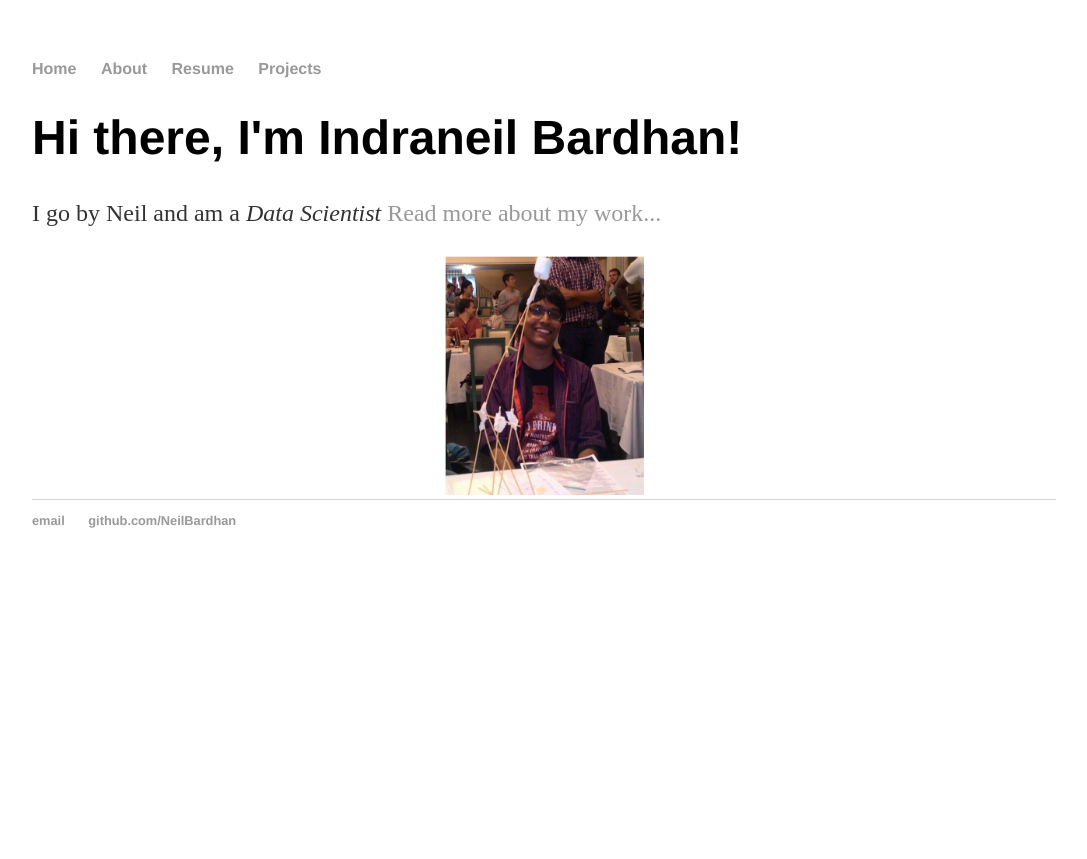
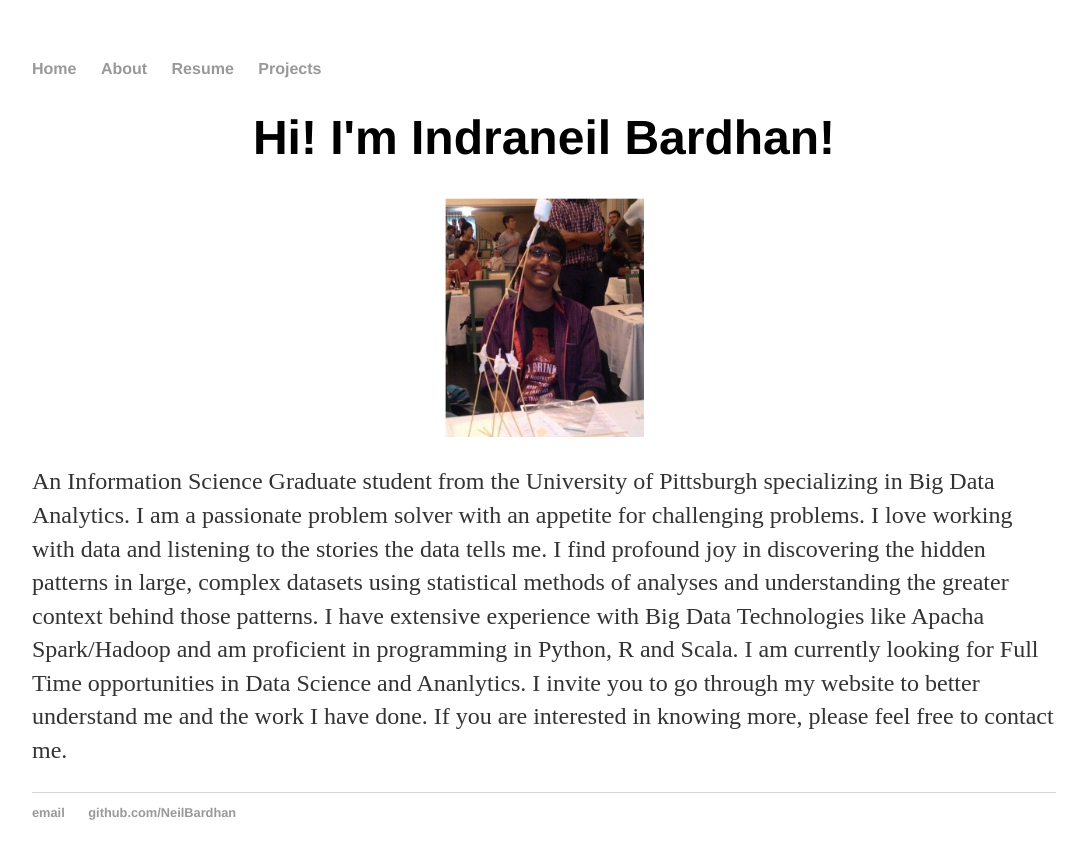
Before and after one commit to NeilBardhan/neilbardhan.github.io, a Jekyll site: the page built from index.html, in a window 1280 px wide. Shown: the top 859 px of the page, without its empty margins (96-1183 px from the left). Built offline with Jekyll 4.4.1, drawn with Linux system fonts in a browser that asks for light colours.

Commit message:
Update index.html

```diff
--- a/index.html
+++ b/index.html
@@ -3,9 +3,10 @@ layout: default
 title: Indraneil Bardhan, Data Scientist
 ---
 <div class="blurb">
-	<h1>Hi there, I'm Indraneil Bardhan!</h1>
-	<p>I go by Neil and am a <em>Data Scientist</em> <a href="/about">Read more about my work...</a></p>
 	<center>
-	<img src = "/images/croppedPhoto.jpg" alt = "image" class="inline" style="width:200px;height:240px";>
+		<h1>Hi! I'm Indraneil Bardhan!</h1>
+		<img src = "/images/croppedPhoto.jpg" alt = "image" class="inline" style="width:200px;height:240px";>
 	</center>
+	<p>An Information Science Graduate student from the University of Pittsburgh specializing in Big Data Analytics. I am a passionate problem solver with an appetite for challenging problems. I love working with data and listening to the stories the data tells me. I find profound joy in discovering the hidden patterns in large, complex datasets using statistical methods of analyses and understanding the greater context behind those patterns.
+I have extensive experience with Big Data Technologies like Apacha Spark/Hadoop and am proficient in programming in Python, R and Scala. I am currently looking for Full Time opportunities in Data Science and Ananlytics. I invite you to go through my website to better understand me and the work I have done. If you are interested in knowing more, please feel free to contact me.</p>
 </div><!-- /.blurb -->
```
